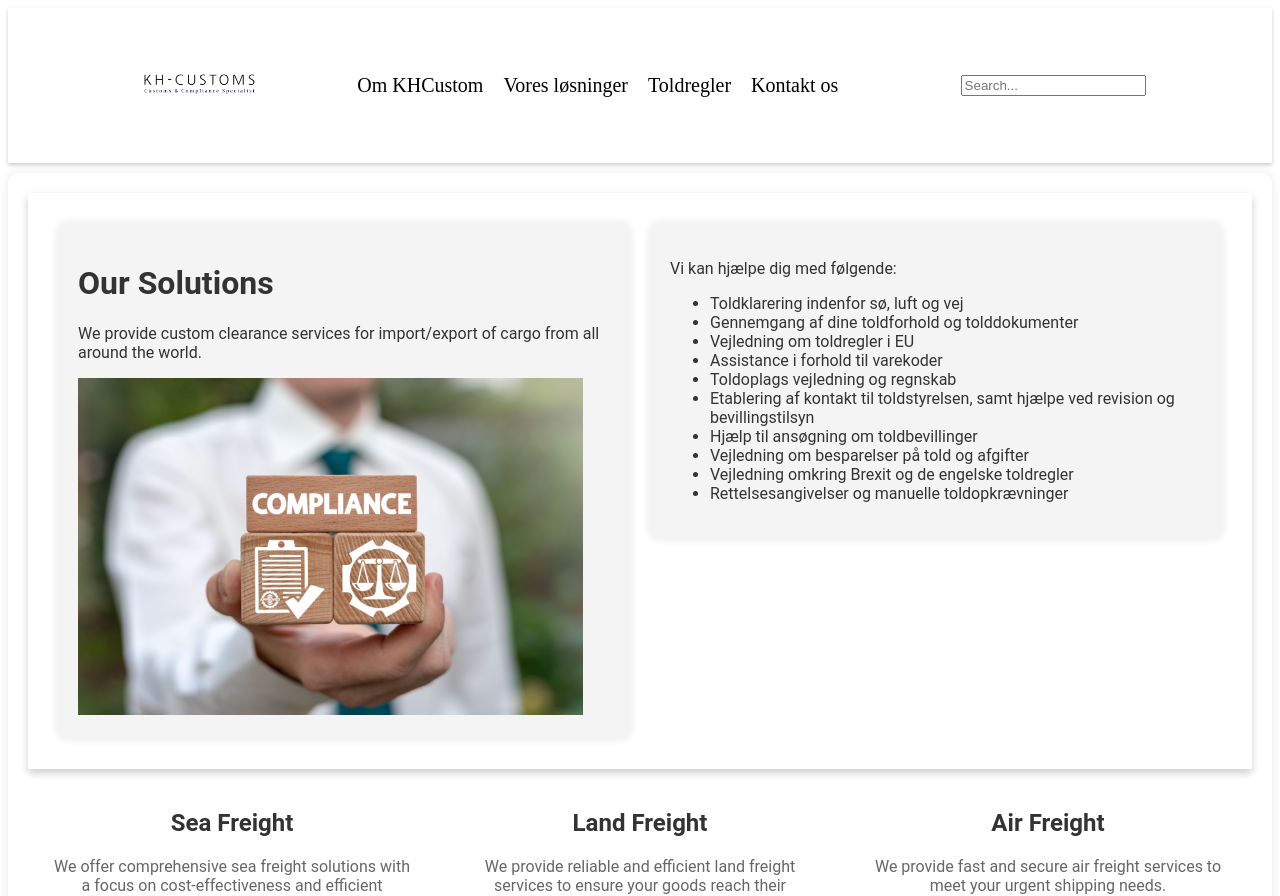
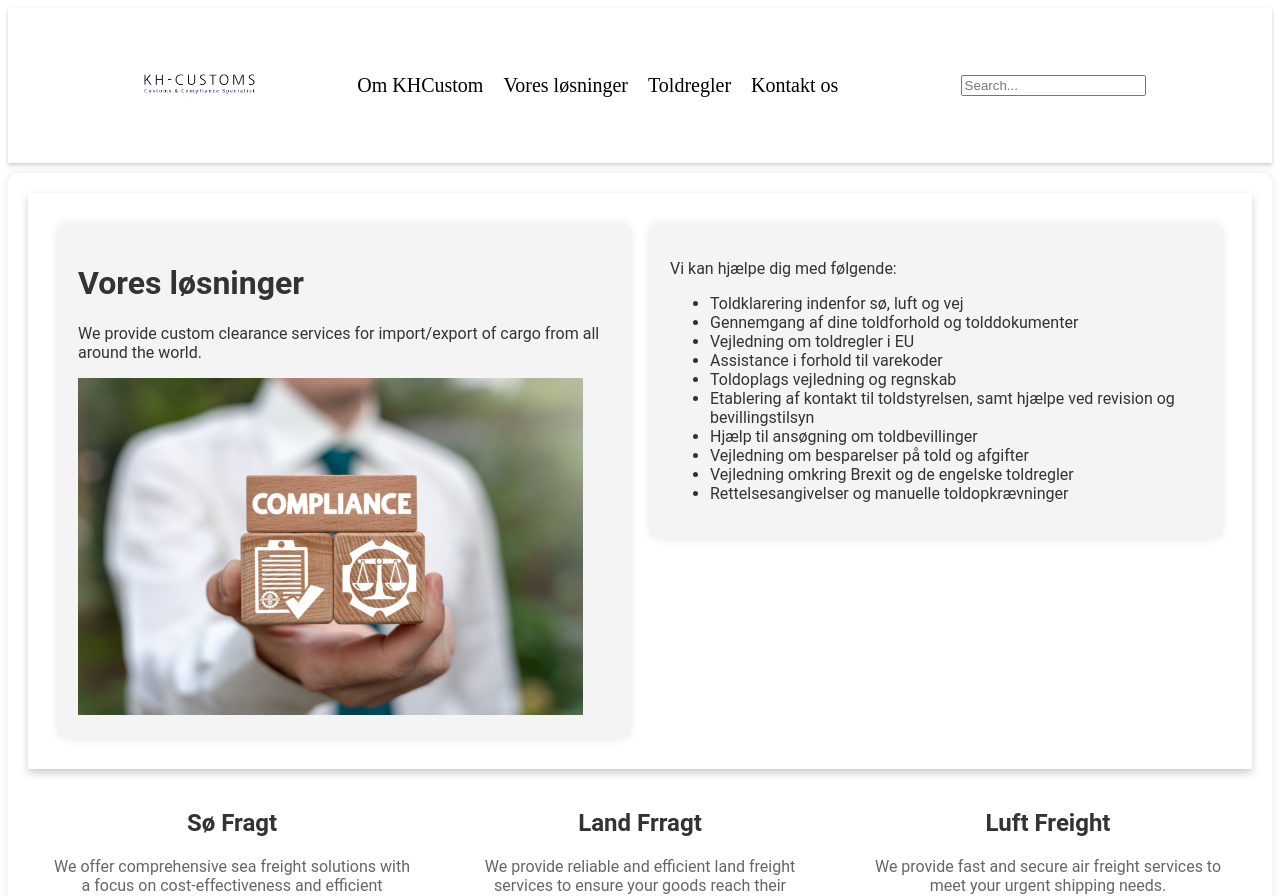
Before and after one commit to Jesperejohannsen/khCustoms, a React (Vite) app: page /services in a window 1280 px wide. Shown: the top 896 px of the page. Built offline with nearby package versions, Linux system fonts and the light colour scheme.

Commit message:
changing text

```diff
--- a/src/components/solutionSite/SolutionsSite.tsx
+++ b/src/components/solutionSite/SolutionsSite.tsx
@@ -8,7 +8,7 @@ const SolutionsSite = () => {
     <div className="solutions-site">
       <div className="solutionsSectionOne">
         <div className="solutionsSectionOneDivOne">
-          <h1>Our Solutions</h1>
+          <h1>Vores løsninger</h1>
           <p>
             We provide custom clearance services for import/export of cargo from
             all around the world.
@@ -38,7 +38,7 @@ const SolutionsSite = () => {
       </div>
       <div className="solutions-details">
         <div>
-          <h2>Sea Freight</h2>
+          <h2>Sø Fragt</h2>
           <p>
             We offer comprehensive sea freight solutions with a focus on
             cost-effectiveness and efficient handling.
@@ -46,7 +46,7 @@ const SolutionsSite = () => {
           <FontAwesomeIcon id="faShip" icon={faShip} size="3x" />
         </div>
         <div>
-          <h2>Land Freight</h2>
+          <h2>Land Frragt</h2>
           <p>
             We provide reliable and efficient land freight services to ensure
             your goods reach their destination on time.
@@ -54,7 +54,7 @@ const SolutionsSite = () => {
           <FontAwesomeIcon id="faTruck" icon={faTruck} size="3x" />
         </div>
         <div>
-          <h2>Air Freight</h2>
+          <h2>Luft Freight</h2>
           <p>
             We provide fast and secure air freight services to meet your urgent
             shipping needs.
```
